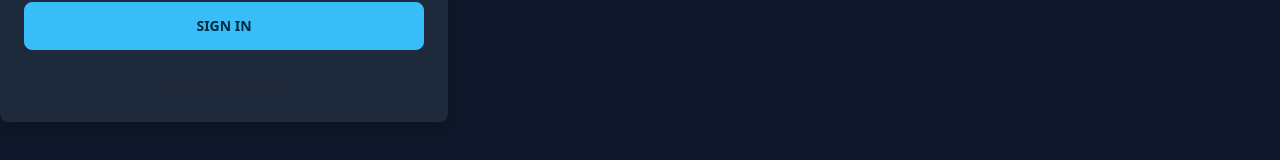
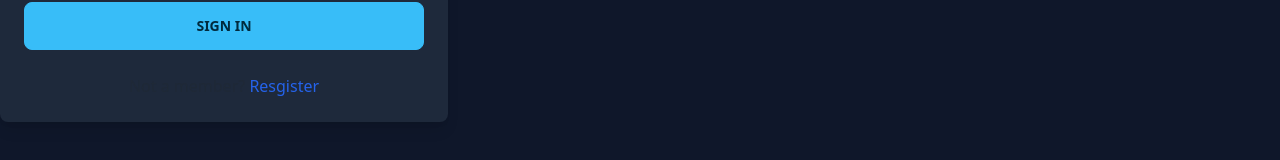
Before and after one commit to Nghia314/new5hark, a React (Create React App) app in the folder client/: page /ct in a window 1280 px wide. Shown: the part 562-722 px from the top of the page. Built offline with nearby package versions, Linux system fonts and the light colour scheme; no server answers.

Commit message:
update href

```diff
--- a/client/src/components/Loginform.jsx
+++ b/client/src/components/Loginform.jsx
@@ -1,6 +1,5 @@
 import React, { useState } from "react";
 import { Link } from "react-router-dom";
-import SignupForm from "./SignupForm";
 
 import { loginUser } from "../utils/API";
 import Security from "../utils/security";
@@ -64,14 +63,11 @@
 
           <p className="text-gray-800 mt-6 text-center">
             Not a member?{" "}
-
-              <a
-              href="#!"
-              className="text-blue-600 hover:text-blue-700 focus:text-blue-700 transition duration-200 ease-in-out"
-            >
-
+            <a
+            to="/SignupForm"
+            className="text-blue-600 hover:text-blue-700 focus:text-blue-700 transition duration-200 ease-in-out">
+              Resgister
             </a>
-
           </p>
         </form>
       </div>
```
